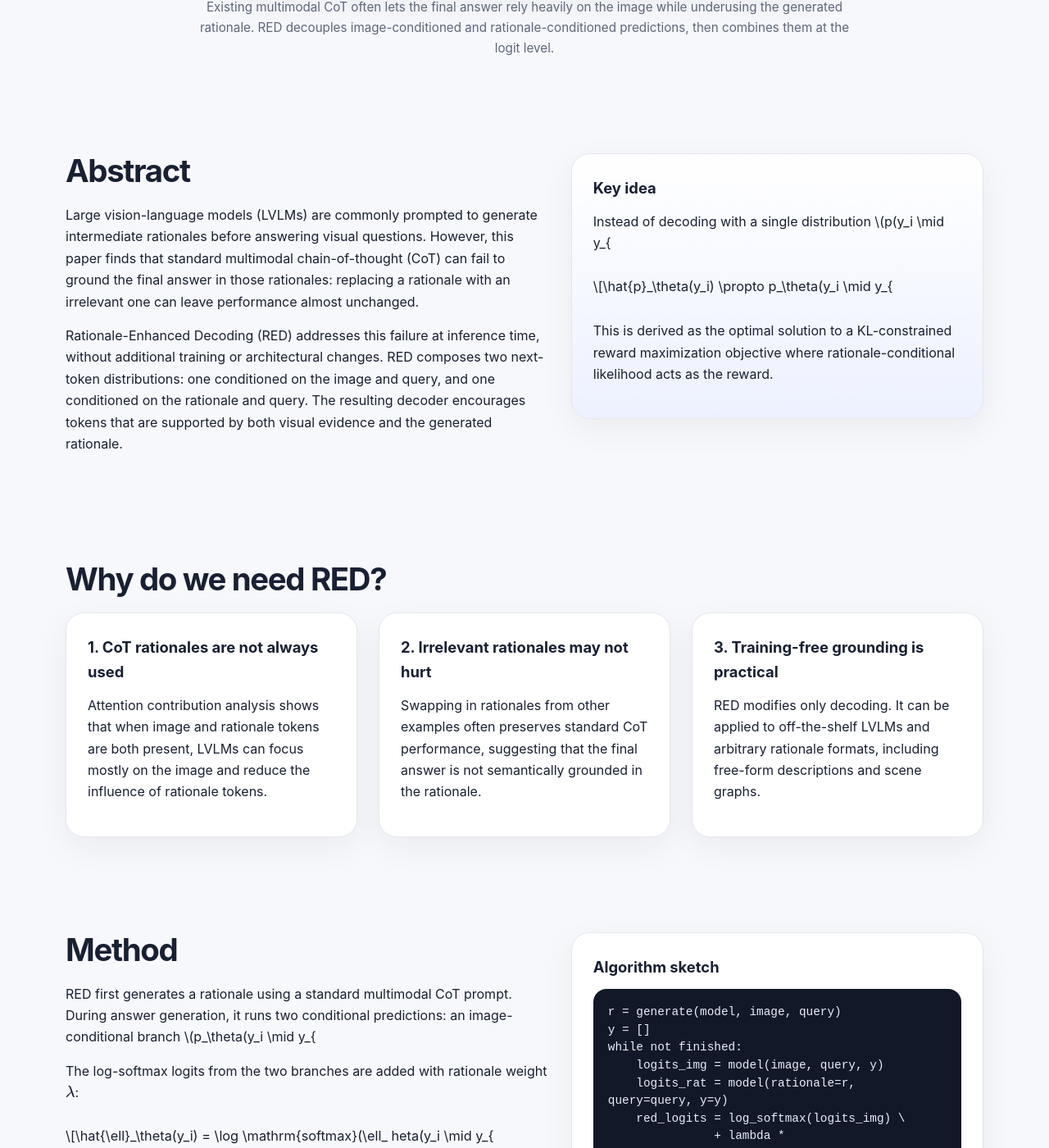
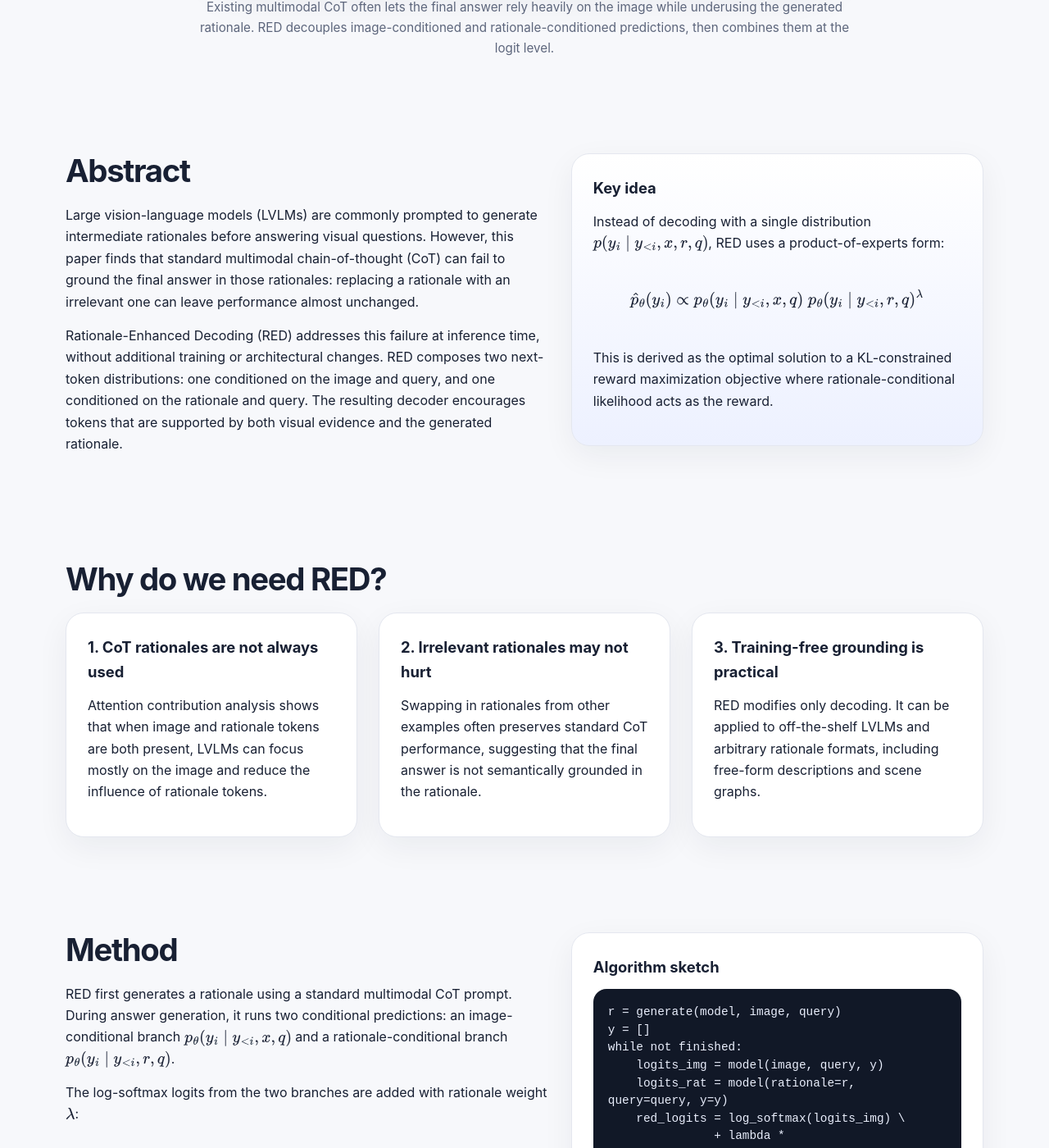
Before and after one commit to yshinya6/yshinya6.github.io, a Jekyll site: the page projects/red-cvpr2026/index.html, which Jekyll copies as it is, in a window 1280 px wide and 1400 px high, scrolled down 1404 px. Shown: the whole window at 82% size. Built offline with Jekyll 4.4.1, drawn with Linux system fonts in a browser that asks for light colours; some of the changed text lies outside the part shown.

Commit message:
Modify latex representation

```diff
--- a/projects/red-cvpr2026/index.html
+++ b/projects/red-cvpr2026/index.html
@@ -58,8 +58,8 @@
       </div>
       <div class="card takeaway">
         <h3>Key idea</h3>
-        <p>Instead of decoding with a single distribution \(p(y_i \mid y_{<i}, x, r, q)\), RED uses a product-of-experts form:</p>
-        <p class="equation">\[\hat{p}_\theta(y_i) \propto p_\theta(y_i \mid y_{<i}, x, q) \; p_\theta(y_i \mid y_{<i}, r, q)^\lambda\]</p>
+        <p>Instead of decoding with a single distribution \(p(y_i \mid y_{\lt i}, x, r, q)\), RED uses a product-of-experts form:</p>
+        <p class="equation">\[\hat{p}_\theta(y_i) \propto p_\theta(y_i \mid y_{\lt i}, x, q) \; p_\theta(y_i \mid y_{\lt i}, r, q)^\lambda\]</p>
         <p>This is derived as the optimal solution to a KL-constrained reward maximization objective where rationale-conditional likelihood acts as the reward.</p>
       </div>
     </section>
@@ -85,9 +85,9 @@
     <section class="container grid two-col" id="method">
       <div>
         <h2>Method</h2>
-        <p>RED first generates a rationale using a standard multimodal CoT prompt. During answer generation, it runs two conditional predictions: an image-conditional branch \(p_\theta(y_i \mid y_{<i}, x, q)\) and a rationale-conditional branch \(p_\theta(y_i \mid y_{<i}, r, q)\).</p>
+        <p>RED first generates a rationale using a standard multimodal CoT prompt. During answer generation, it runs two conditional predictions: an image-conditional branch \(p_\theta(y_i \mid y_{\lt i}, x, q)\) and a rationale-conditional branch \(p_\theta(y_i \mid y_{\lt i}, r, q)\).</p>
         <p>The log-softmax logits from the two branches are added with rationale weight \(\lambda\):</p>
-        <p class="equation">\[\hat{\ell}_\theta(y_i) = \log \mathrm{softmax}(\ell_	heta(y_i \mid y_{<i}, x, q)) + \lambda \log \mathrm{softmax}(\ell_	heta(y_i \mid y_{<i}, r, q))\]</p>
+        <p class="equation">\[\hat{\ell}_\theta(y_i) = \log \mathrm{softmax}(\ell_	heta(y_i \mid y_{\lt i}, x, q)) + \lambda \log \mathrm{softmax}(\ell_	heta(y_i \mid y_{\lt i}, r, q))\]</p>
         <p>The next token is sampled or greedily selected from \(\mathrm{softmax}(\hat{\ell}_\theta)\). This simple change makes the output prefer tokens jointly supported by image evidence and rationale evidence.</p>
       </div>
       <div class="card code-card">
```
